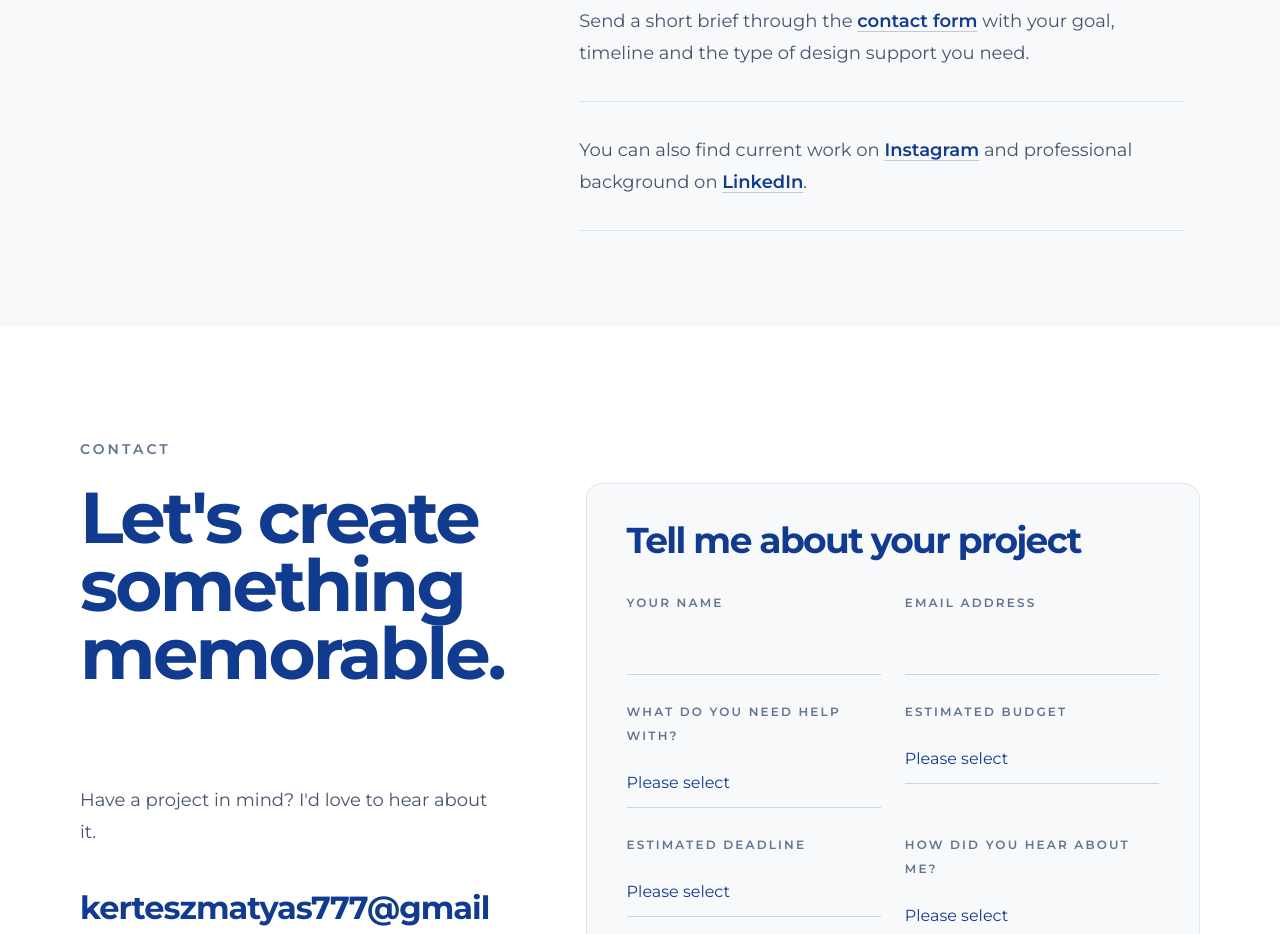
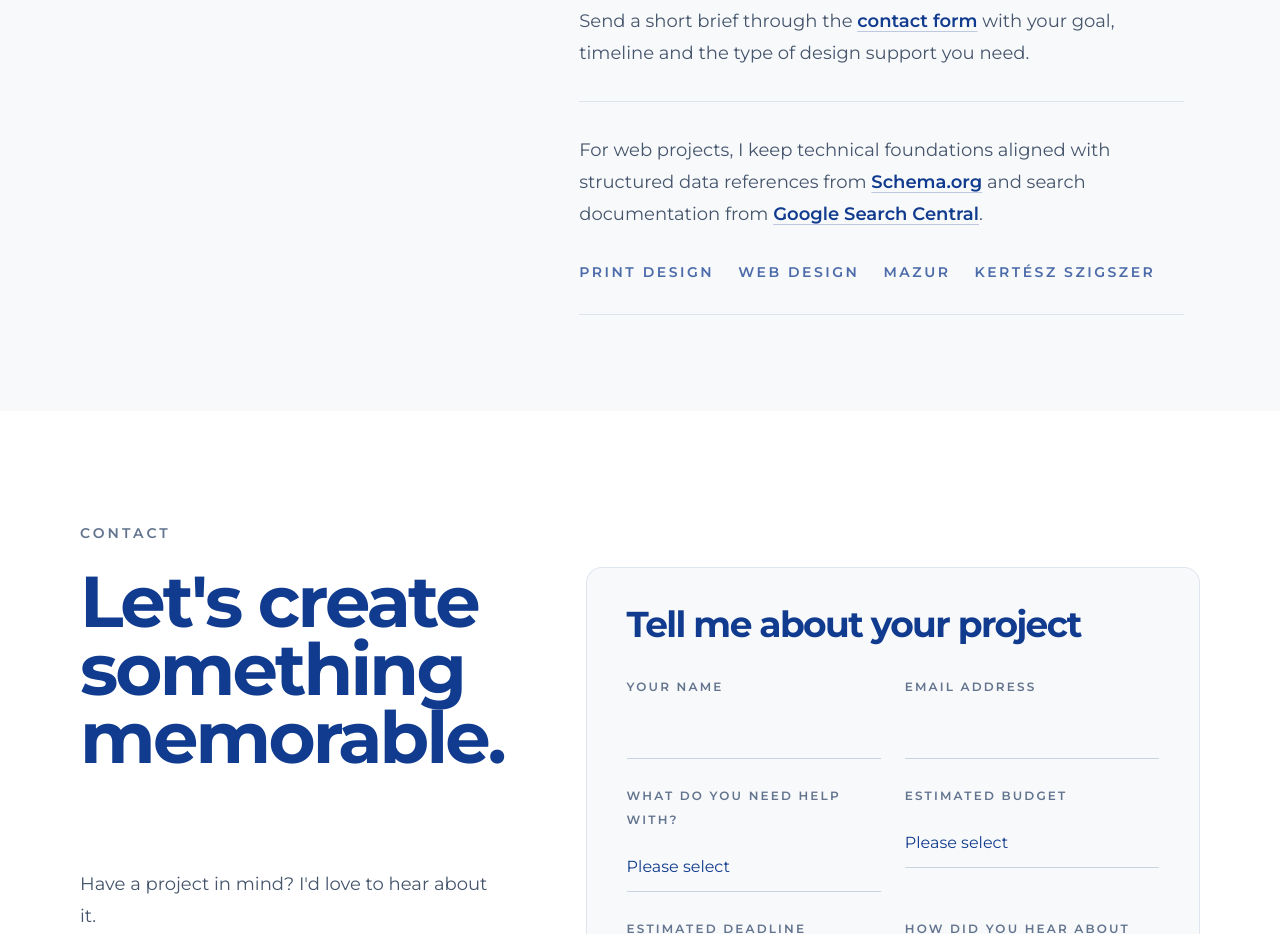
Before and after one commit to kerteszmatyas777-tech/kertesz-portfolio, a Next.js app: page / in a window 1280 px wide. Shown: the part 6100-7034 px from the top of the page. Built offline with nearby package versions, Linux system fonts and the light colour scheme.

Commit message:
Strengthen homepage trust links

```diff
--- a/app/components/FAQ.tsx
+++ b/app/components/FAQ.tsx
@@ -44,24 +44,36 @@ export default function FAQ() {
               <p className="max-w-3xl text-base leading-8 text-slate-600 sm:text-lg">
                 {t.externalIntro}{" "}
                 <a
-                  href="https://www.instagram.com/kerteszmatyas_grafikus/"
+                  href="https://schema.org"
                   target="_blank"
                   rel="noreferrer"
                   className="font-semibold text-[var(--primary)] underline decoration-[var(--primary)]/25 underline-offset-4 transition-colors hover:decoration-[var(--primary)]"
                 >
-                  Instagram
+                  Schema.org
                 </a>{" "}
                 {t.externalMiddle}{" "}
                 <a
-                  href="https://www.linkedin.com/in/m%C3%A1ty%C3%A1s-kert%C3%A9sz-89856a267"
+                  href="https://developers.google.com/search/docs"
                   target="_blank"
                   rel="noreferrer"
                   className="font-semibold text-[var(--primary)] underline decoration-[var(--primary)]/25 underline-offset-4 transition-colors hover:decoration-[var(--primary)]"
                 >
-                  LinkedIn
+                  Google Search Central
                 </a>
                 .
               </p>
+
+              <div className="mt-8 flex flex-wrap gap-x-6 gap-y-3">
+                {t.relatedLinks.map((link) => (
+                  <Link
+                    key={link.href}
+                    href={link.href}
+                    className="text-sm font-semibold uppercase tracking-[0.18em] text-[var(--primary)]/75 transition-colors hover:text-[var(--primary)]"
+                  >
+                    {link.label}
+                  </Link>
+                ))}
+              </div>
             </div>
           </div>
         </div>
--- a/app/data/translations.ts
+++ b/app/data/translations.ts
@@ -293,8 +293,27 @@ export const translations = {
             " with your goal, timeline and the type of design support you need.",
         },
       ],
-      externalIntro: "You can also find current work on",
-      externalMiddle: "and professional background on",
+      externalIntro:
+        "For web projects, I keep technical foundations aligned with structured data references from",
+      externalMiddle: "and search documentation from",
+      relatedLinks: [
+        {
+          href: "/services/print-design",
+          label: "Print design",
+        },
+        {
+          href: "/services/web-design",
+          label: "Web design",
+        },
+        {
+          href: "/projects/mazur",
+          label: "Mazur",
+        },
+        {
+          href: "/projects/kertesz-szigszer",
+          label: "Kertész Szigszer",
+        },
+      ],
     },
 
     contact: {
@@ -644,8 +663,27 @@ export const translations = {
             " keresztül a célról, a határidőről és arról, milyen vizuális segítségre van szükséged.",
         },
       ],
-      externalIntro: "Friss munkákat találsz az",
-      externalMiddle: "oldalamon, a szakmai hátteremet pedig a",
+      externalIntro:
+        "Webes munkáknál a technikai alapokat olyan strukturált adatforrásokhoz igazítom, mint a",
+      externalMiddle: "és olyan keresési útmutatókhoz, mint a",
+      relatedLinks: [
+        {
+          href: "/services/print-design",
+          label: "Nyomtatott kommunikáció",
+        },
+        {
+          href: "/services/web-design",
+          label: "Webdesign",
+        },
+        {
+          href: "/projects/mazur",
+          label: "Mazur",
+        },
+        {
+          href: "/projects/kertesz-szigszer",
+          label: "Kertész Szigszer",
+        },
+      ],
     },
 
     contact: {
```
